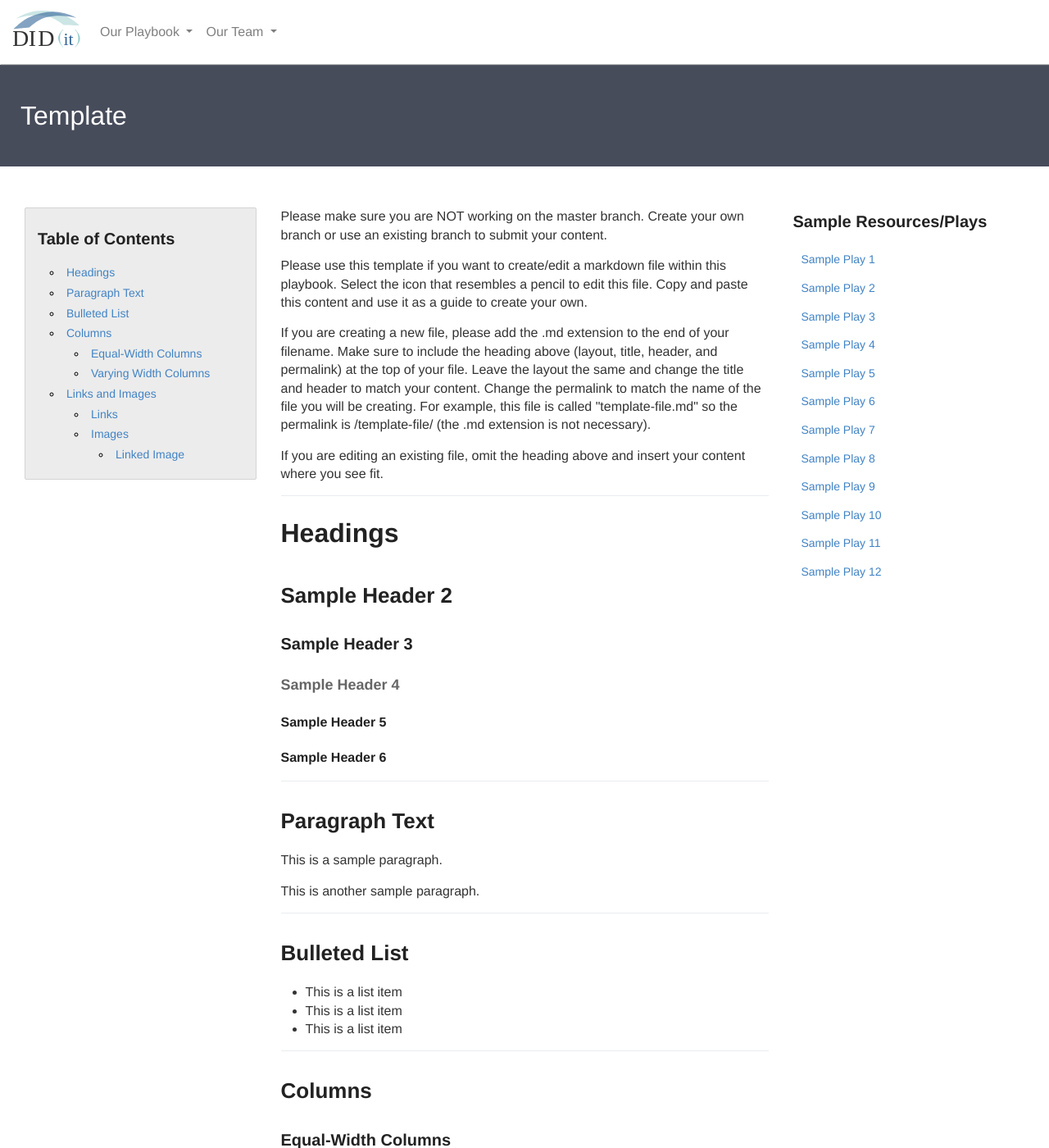
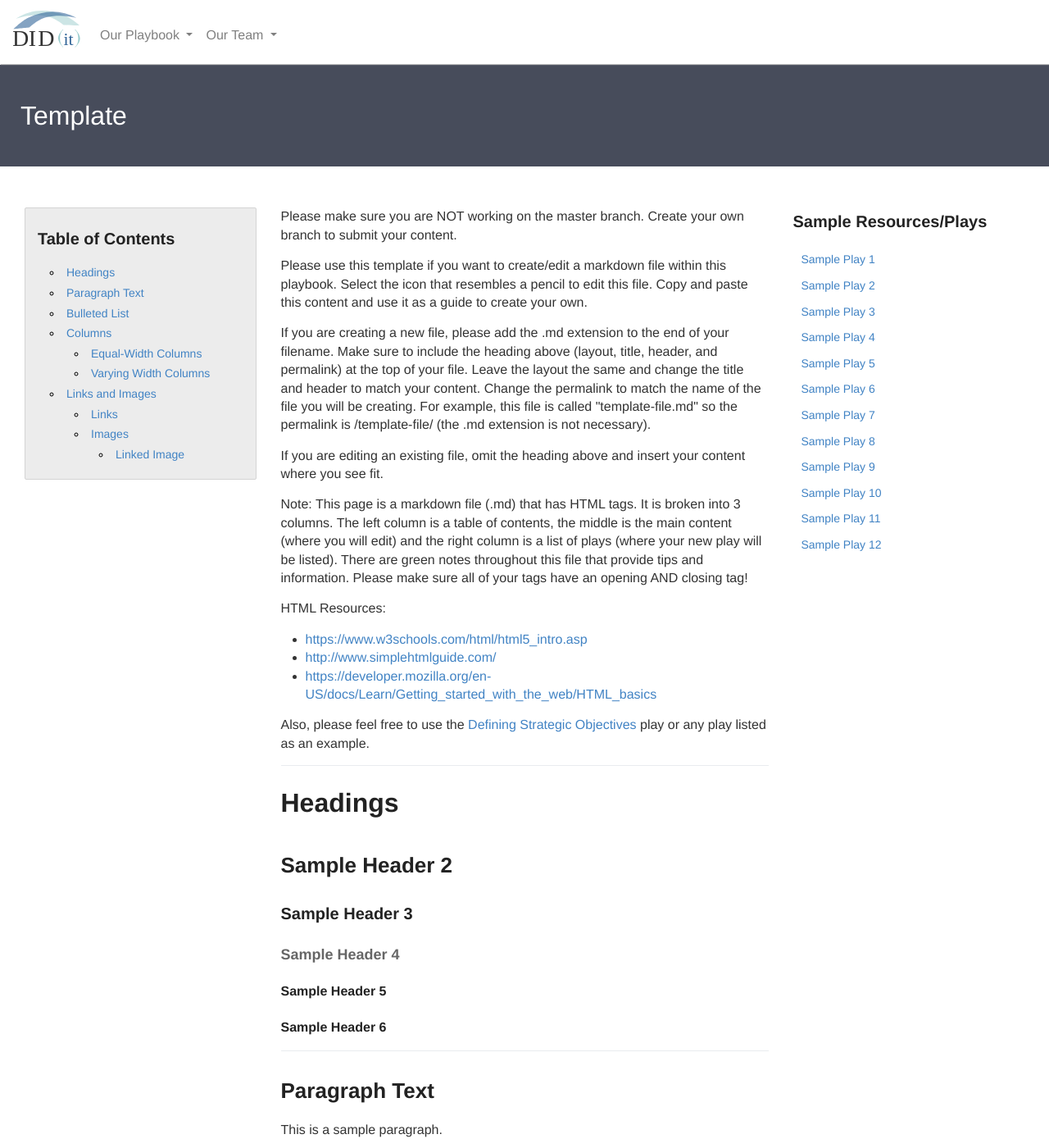
Before and after one commit to KnightPointSystems/kps_playbook, a Jekyll site: the page built from template-file.md, in a window 1280 px wide and 1400 px high. Shown: the whole window at 82% size. Built offline with Jekyll 4.4.1, drawn with Linux system fonts in a browser that asks for light colours; nearby versions of some CDN libraries; some of the changed text lies outside the part shown.

Commit message:
Added screenshots for contributing instructions

```diff
--- a/assets/css/style.scss
+++ b/assets/css/style.scss
@@ -273,6 +273,11 @@ nav {
 //background-color: rgba(255, 255, 255, 0.85)!important;
 background-color: white!important;
 box-shadow: 1px 1px 1px rgb(194, 194, 194);
+
+  li {
+    height: 30px;
+  }
+
   a:hover {
     border-bottom: rgb(47, 116, 182) solid 3px!important ;
   }
@@ -541,7 +546,7 @@ img.splash {
     }
 
     li {
-      padding-bottom: 5px;
+      padding-bottom: 2px;
       font-size: 14px;
     }
 }
--- a/template-file.md
+++ b/template-file.md
@@ -1,6 +1,6 @@
 ---
 layout: page
-title: Welcome
+title: Template File
 header: Template
 permalink: /template-file/
 ---
@@ -32,13 +32,26 @@ permalink: /template-file/
   <!-- END OF LEFT COLUMN -->
 
   <!-- START OF MIDDLE COLUMN -->
-
+  <!-- Edit the information BELOW this line to add your play -->
 <div class="col-md-6">
-    <p> Please make sure you are NOT working on the master branch. Create your own branch or use an existing branch to submit your content.</p>
+    <p> Please make sure you are NOT working on the master branch. Create your own branch to submit your content.</p>
 <p> Please use this template if you want to create/edit a markdown file within this playbook. Select the icon that resembles a pencil to edit this file. Copy and paste this content and use it as a guide to create your own.</p>
 <p> If you are creating a new file, please add the .md extension to the end of your filename. Make sure to include the heading above (layout, title, header, and permalink) at the top of your file. Leave the layout the same and change the title and header to match your content. Change the permalink to match the name of the file you will be creating. For example, this file is called "template-file.md" so the permalink is /template-file/ (the .md extension is not necessary). </p>
 
 <p>If you are editing an existing file, omit the heading above and insert your content where you see fit.</p>
+
+<p>Note: This page is a markdown file (.md) that has HTML tags. It is broken into 3 columns. The left column is a table of contents, the middle is the main content (where you will edit) and the right column is a list of plays (where your new play will be listed). There are green notes throughout this file that provide tips and information.  Please make sure all of your tags have an opening AND closing tag! <!-- ex: <h1> </h1> -->
+</p>
+
+<p>HTML Resources:
+<ul>
+<li><a href="https://www.w3schools.com/html/html5_intro.asp">https://www.w3schools.com/html/html5_intro.asp</a></li>
+<li><a href="http://www.simplehtmlguide.com/">http://www.simplehtmlguide.com/</a></li>
+<li><a href="https://developer.mozilla.org/en-US/docs/Learn/Getting_started_with_the_web/HTML_basics">https://developer.mozilla.org/en-US/docs/Learn/Getting_started_with_the_web/HTML_basics</a></li>
+</ul>
+</p>
+
+<p>Also, please feel free to use the <a href="{{ site.baseurl }}/strategic-objectives">Defining Strategic Objectives</a> play or any play listed as an example. </p>
 
 <div class="dropdown-divider"></div>
 
@@ -62,7 +75,8 @@ permalink: /template-file/
 <h2 class="list" id="list">Bulleted List</h2>
 <ul>
   <li>This is a list item</li>
-  <li>This is a list item</li>
+  <ul><li>This is a nested list item</li></ul>
+  <ul><ul><li>This is a nested list item</li></ul></ul>
   <li>This is a list item</li>
 </ul>
 
@@ -155,6 +169,7 @@ All column classes in a row should equal 12. This row has two columns with a wid
 </a>
 </div>
 </div>
+<!-- Edit the information ABOVE this line to add your play -->
   <!-- END OF MIDDLE COLUMN -->
 
   <!-- START OF RIGHT COLUMN -->
@@ -177,6 +192,6 @@ All column classes in a row should equal 12. This row has two columns with a wid
     </ul>
     </div>
 </div>
-   <!-- END OF MIDDLE COLUMN -->
+   <!-- END OF RIGHT COLUMN -->
 
 </div>
```
Also changed, not shown: leadership.md (+4 -1 lines), README.md, images/PR.png (added), images/branch-dropdown.png (added), images/choose-or-edit.png (added), images/commit-changes.png (added), images/create-file.png (added), images/create-new-file.png (added), images/edit-file.png (added), images/image-folder.png (added), images/new-file.png (added), images/preview-file.png (added), images/reviewer1.png (added), images/reviewer2.png (added), 3 more files.
